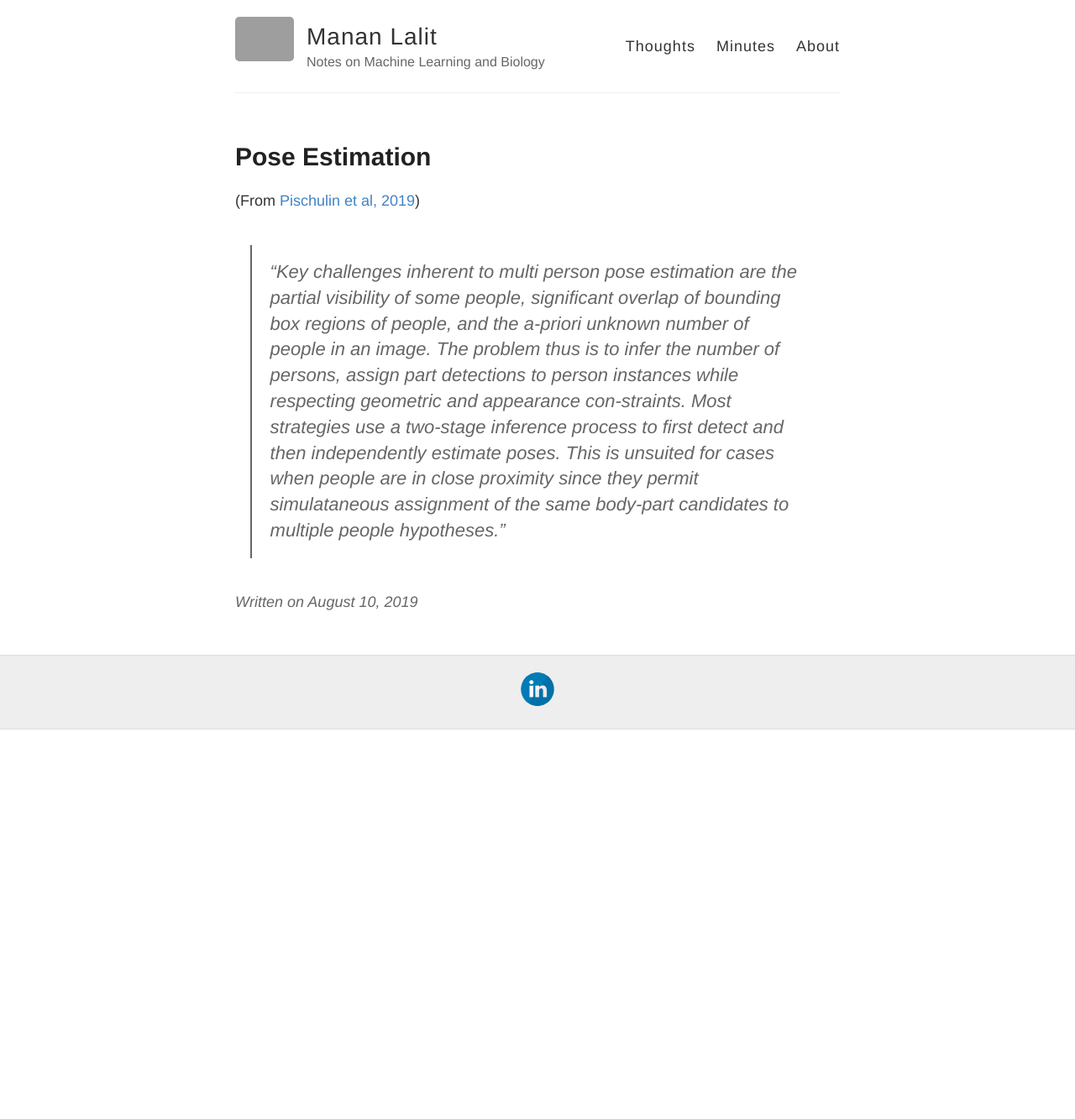
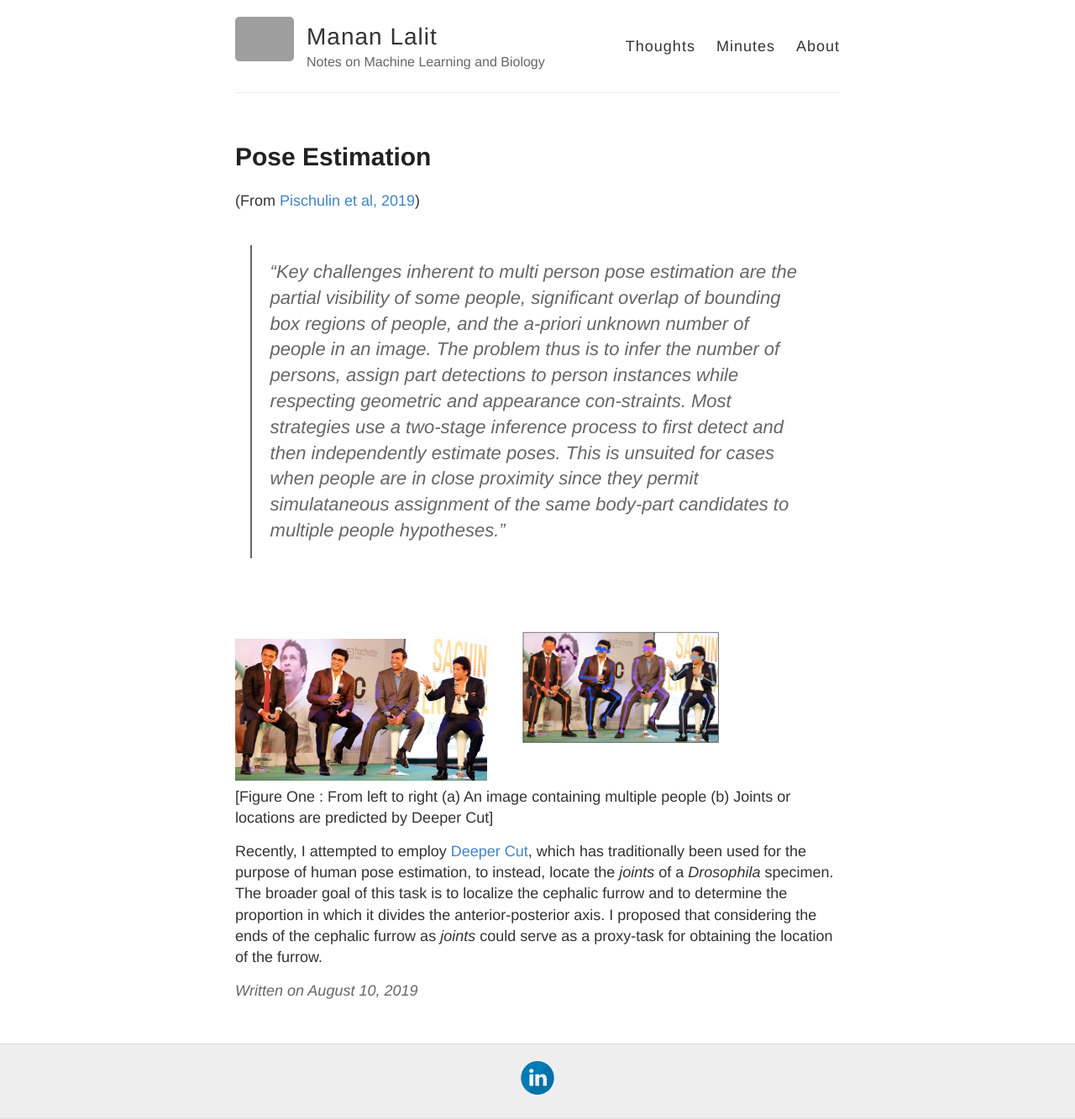
Before and after one commit to malaalam/minuteskeeper, a Jekyll site: the page built from _posts/2019-08-10-10-August-2019.md, in a window 1280 px wide. Shown: the whole page at 84% size. Built offline with Jekyll 4.4.1, drawn with Linux system fonts in a browser that asks for light colours; a script that is not in the unit is left out; comment, search, counter and statistics services are not loaded; before the commit the page ends 900 px from its top, so only the background shows below that; grey boxes are pictures that could not be loaded.

Commit message:
Added new images

```diff
--- a/_posts/2019-08-10-10-August-2019.md
+++ b/_posts/2019-08-10-10-August-2019.md
@@ -9,3 +9,12 @@ comments: true
 
 (From [Pischulin et al, 2019](https://arxiv.org/abs/1511.06645))
 > "Key challenges inherent to multi person pose estimation are the partial visibility of some people, significant overlap of bounding box regions of people, and the a-priori unknown number of people in an image.  The problem thus is to infer the number of persons, assign part detections to person instances while respecting geometric and appearance con-straints. Most strategies use a two-stage inference process to first detect and then independently estimate poses. This is unsuited for cases when people are in close proximity since they permit simulataneous assignment of the same body-part candidates to multiple people hypotheses."
+
+<p float="center"><figure>
+<img src="/images/2019-08-10/imageOne.jpg" width= "300" />
+<img src="/images/2019-08-10/imageTwo.png" width ="300"/>
+<figcaption>
+[Figure One : From left to right (a) An image containing multiple people (b) Joints or locations are predicted by Deeper Cut]</figcaption></figure>
+</p>
+
+Recently, I attempted to employ [Deeper Cut](https://arxiv.org/abs/1605.03170), which has traditionally been used for the purpose of human pose estimation, to instead, locate the *joints* of a *Drosophila* specimen. The broader goal of this task is to localize the cephalic furrow and to determine the proportion in which it divides the anterior-posterior axis. I proposed that considering the ends of the cephalic furrow as *joints* could serve as a proxy-task for obtaining the location of the furrow.
```
Also changed, not shown: images/2019-08-10/imageOne.jpg (added), images/2019-08-10/imageTwo.png (added).
